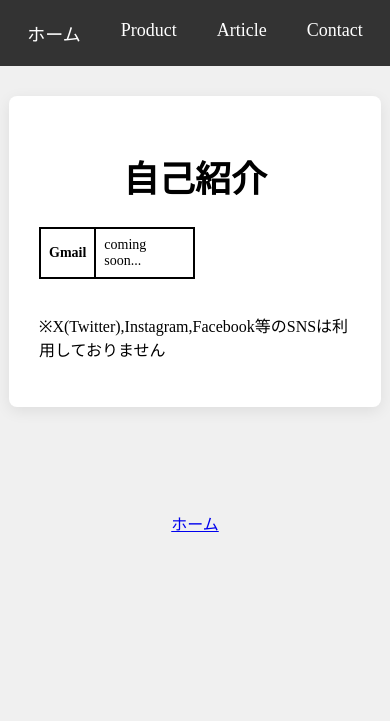
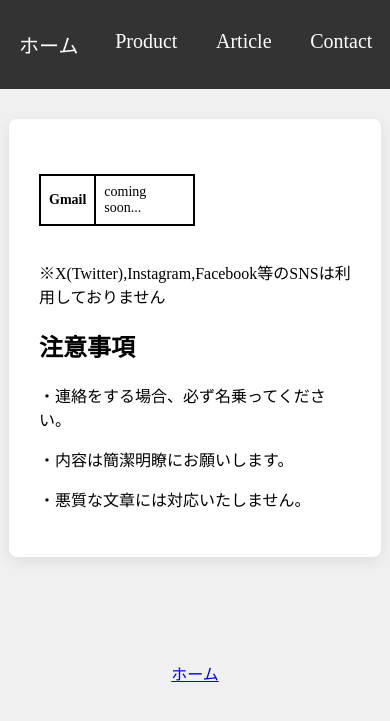
Before and after one commit to a1234441/new_site, a PHP site: page /indexs/contact.html in a window 390 px wide. Shown: the top 721 px of the page. Run offline with PHP 8.4, Linux system fonts and the light colour scheme.

Commit message:
change css

```diff
--- a/indexs/contact.html
+++ b/indexs/contact.html
@@ -1,5 +1,5 @@
 <!DOCTYPE html>
-<html>
+<html lang="ja">
 <head>
   <meta charset="UTF-8">
   <meta name="viewport" content="width=device-width, initial-scale=1.0">
@@ -14,7 +14,6 @@
       <a href="contact.html">Contact</a>
     </nav>
     <div class="container">
-      <h1>自己紹介</h1>
       <table>
           <tr>
               <td>Gmail</td>
@@ -23,6 +22,10 @@
       </table>
   <br>
   <p>※X(Twitter),Instagram,Facebook等のSNSは利用しておりません</p>
+  <h2>注意事項</h2>
+  <p>・連絡をする場合、必ず名乗ってください。</p>
+  <p>・内容は簡潔明瞭にお願いします。</p>
+  <p>・悪質な文章には対応いたしません。</p>
   </div>
 
     <br><br><br>
--- a/indexs/product_host.html
+++ b/indexs/product_host.html
@@ -1,5 +1,5 @@
 <!DOCTYPE html>
-<html>
+<html lang="ja">
 <head>
   <meta charset="UTF-8">
   <meta name="viewport" content="width=device-width, initial-scale=1.0">
--- a/style.css
+++ b/style.css
@@ -39,7 +39,6 @@ nav {
     background-color: #333;
     padding: 10px 0;
     text-align: center;
-    /* nav a の折り返しを維持するため、flexboxは残します */
     display: flex;
     flex-wrap: wrap;
     justify-content: center;
@@ -49,10 +48,29 @@ nav a {
     color: white;
     text-decoration: none;
     padding: 10px 20px;
-    font-size: 18px; /* navのみPCと同じサイズを維持 */
+    font-size: 18px;
     white-space: normal;
     word-break: break-word;
 }
+
+
+@media (max-width: 768px) { /* タブレットやスマートフォン向けのブレークポイント */
+    nav a {
+        font-size: 20px; /* スマートフォンでの文字サイズを大きくする */
+        padding: 15px 10px; /* スマートフォンでのタップエリアを広くする（左右は少し詰める） */
+        flex-basis: 25%; /* スマートフォンでのみ画面を4等分する */
+        flex-grow: 1; /* 余白があれば幅を広げる */
+        flex-shrink: 1; /* 必要であれば幅を縮める */
+        box-sizing: border-box; /* paddingとborderをwidth/heightに含める */
+    }
+
+    /* ナビゲーション全体のパディングを調整することも検討できます */
+    nav {
+        padding: 15px 0;
+    }
+}
+
+
 
 nav a:hover {
     background-color: #555;
```
Also changed, not shown: products/othello/style.css (+20 -0 lines).
